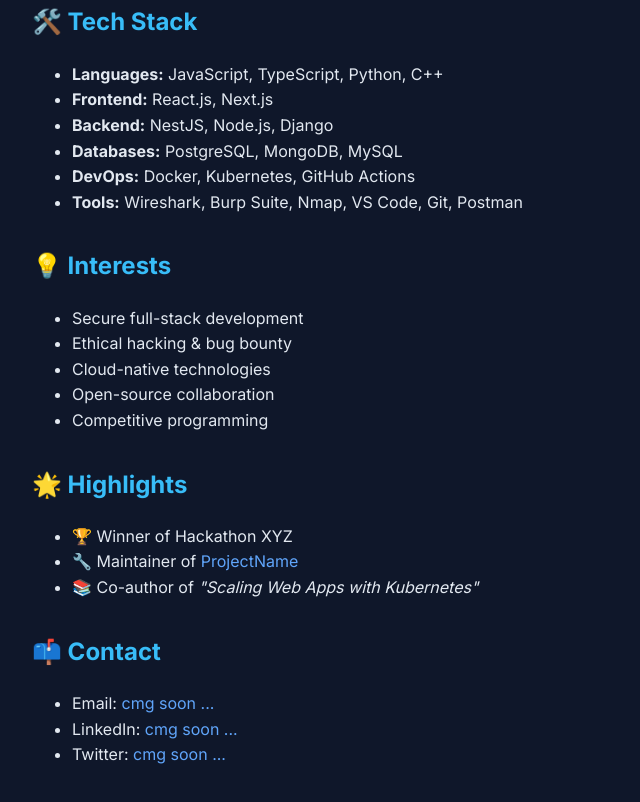
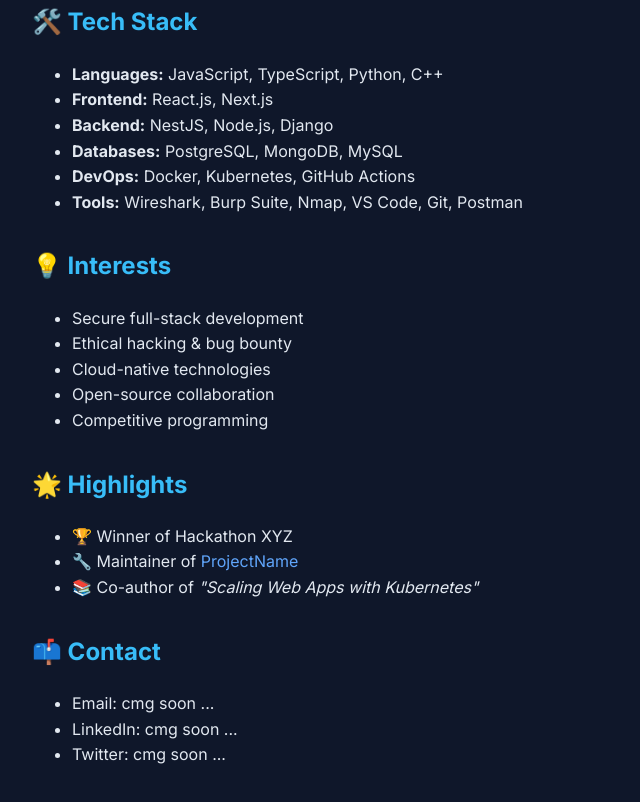
Before and after one commit to vinuITACHI/vinod.github.io, a plain HTML site: page index.html in a window 1280 px wide. Shown: the part 412-1214 px from the top of the page, without its empty margins (0-640 px from the left). Drawn offline with Linux system fonts and the light colour scheme.

Commit message:
Update index.html

```diff
--- a/index.html
+++ b/index.html
@@ -85,9 +85,9 @@
   <div class="section">
     <h2>📫 Contact</h2>
     <ul>
-      <li>Email: <a href="mailto:vinu@example.com">cmg soon ...</a></li>
-      <li>LinkedIn: <a href="https://linkedin.com/in/vinuITACHI" target="_blank">cmg soon ...</a></li>
-      <li>Twitter: <a href="https://twitter.com/vinuITACHI" target="_blank">cmg soon ...</a></li>
+      <li>Email: cmg soon ...</a></li>
+      <li>LinkedIn: cmg soon ...</a></li>
+      <li>Twitter: cmg soon ...</a></li>
     </ul>
   </div>
 
```
